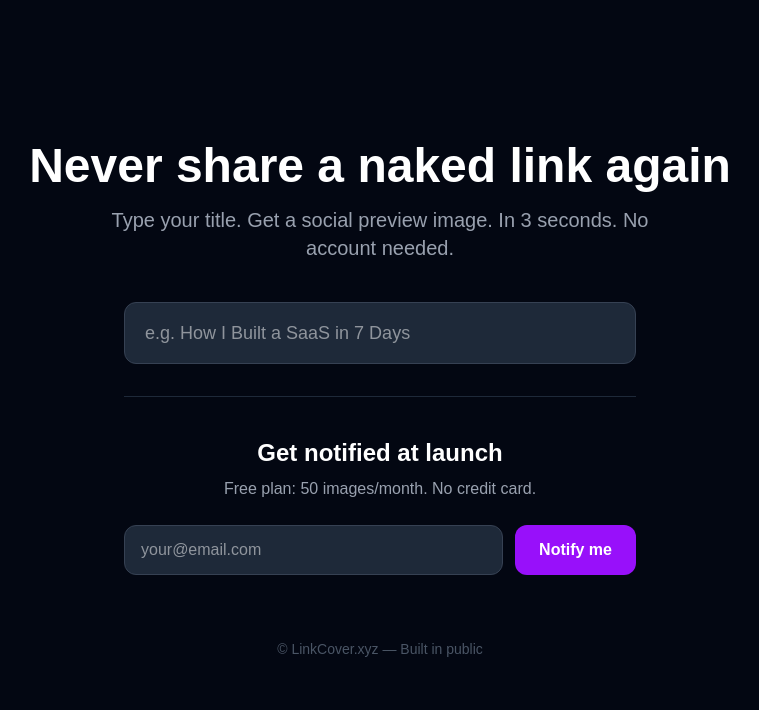
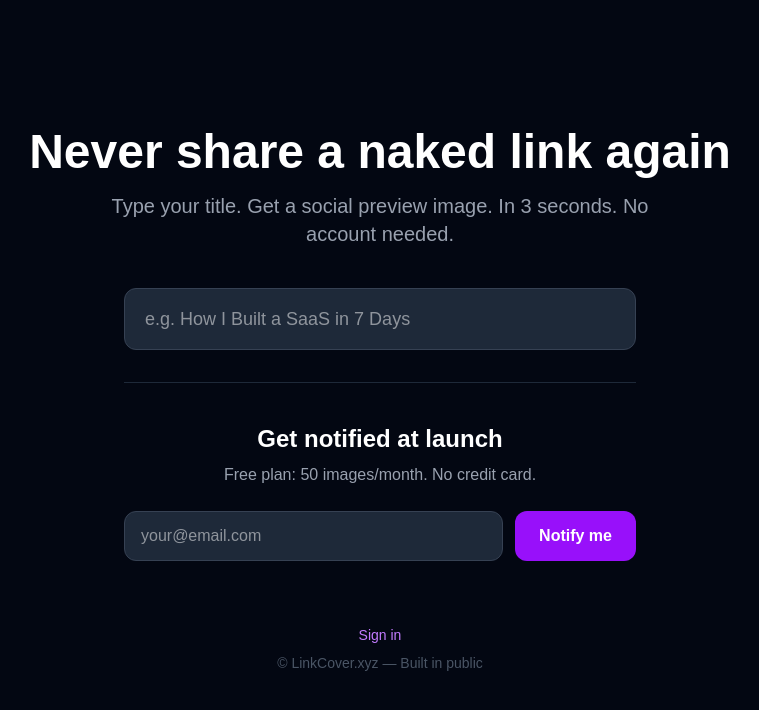
Before and after one commit to HakimDev-tech/linkcover-landing, a Next.js app: page / in a window 1280 px wide. Shown: the top 710 px of the page, without its empty margins (260-1019 px from the left). Built offline with nearby package versions, Linux system fonts and the light colour scheme.

Commit message:
Fix: restore img tag for OG preview, waitlist API with duplicate handling, new headline

```diff
--- a/src/app/page.js
+++ b/src/app/page.js
@@ -87,15 +87,9 @@ export default function Home() {
 
       {imageUrl && (
         <div className="w-full max-w-lg mb-8">
-          <div className="rounded-xl overflow-hidden border border-gray-700 shadow-lg bg-white">
-            <object
-              data={imageUrl}
-              type="image/svg+xml"
-              className="w-full"
-              style={{ width: '100%', aspectRatio: '1200/630', display: 'block' }}
-            >
-              Your browser does not support SVG
-            </object>
+          <div className="rounded-xl overflow-hidden border border-gray-700 shadow-lg">
+            {/* eslint-disable-next-line @next/next/no-img-element */}
+            <img src={imageUrl} alt="OG Preview" className="w-full h-auto" />
           </div>
           <button
             onClick={copyUrl}
@@ -139,9 +133,12 @@ export default function Home() {
       </div>
 
       {/* Footer */}
-      <p className="mt-16 text-gray-600 text-sm">
-        © LinkCover.xyz — Built in public
-      </p>
+      <div className="mt-16 flex flex-col items-center gap-2 text-sm">
+        <a href="/login" className="text-purple-400 hover:text-purple-300">
+          Sign in
+        </a>
+        <span className="text-gray-600">© LinkCover.xyz — Built in public</span>
+      </div>
     </main>
   );
 }
```
